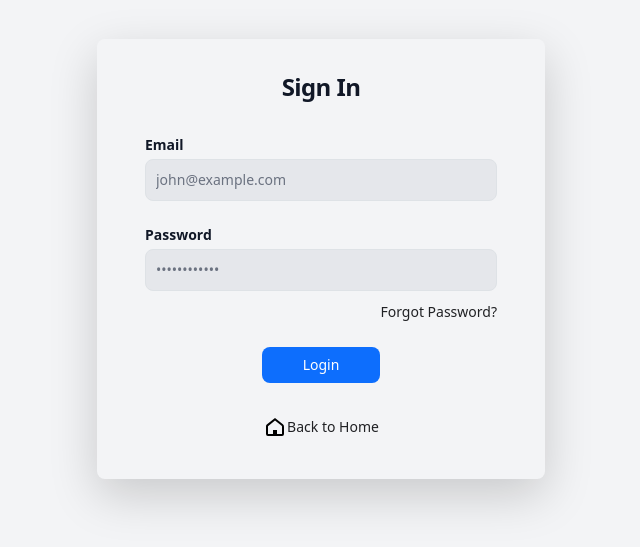
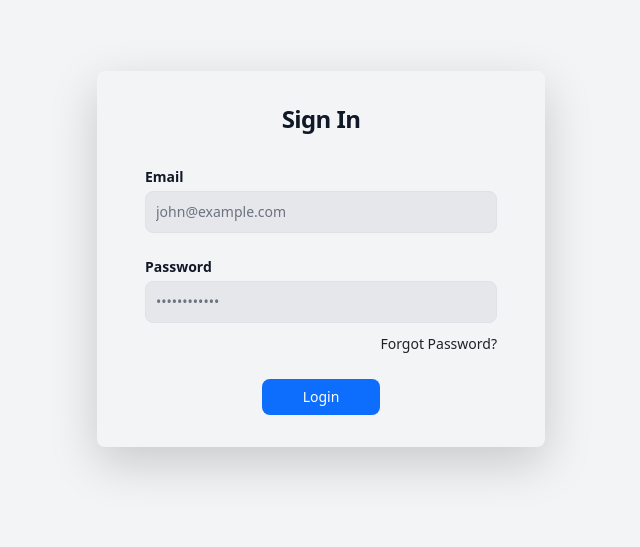
Before and after one commit to aashishxetri5/Kavach, a React (Create React App) app in the folder frontend/: page /login in a window 1280 px wide. Shown: the part 141-688 px from the top of the page, without its empty margins (319-959 px from the left). Built offline with nearby package versions, Linux system fonts and the light colour scheme.

Commit message:
Minor changes and corrections

```diff
--- a/frontend/src/components/AllFiles.jsx
+++ b/frontend/src/components/AllFiles.jsx
@@ -3,11 +3,11 @@ import { FileCards } from "./FileCards";
 
 const AllFiles = () => {
   return (
-    <div class="">
-      <div class="title">
-        <h2 class="text-2xl mb-3 mt-1">All Files</h2>
+    <div className="">
+      <div className="title">
+        <h2 className="text-2xl mb-3 mt-1">All Files</h2>
       </div>
-      <div class="fileList">
+      <div className="fileList">
         <div className="flex flex-wrap items-center gap-4 w-full">
           <FileCards />
           <FileCards />
--- a/frontend/src/components/ContextMenu.jsx
+++ b/frontend/src/components/ContextMenu.jsx
@@ -1,7 +1,7 @@
 const ContextMenu = () => {
   return (
     <div className="d-flex justify-content-between align-items-center ms-auto">
-      <div class="dropdown ms-auto">
+      <div className="dropdown ms-auto">
         <svg
         className="cursor-pointer"
           width="20"
@@ -17,15 +17,15 @@ const ContextMenu = () => {
             fill="black"
           />
         </svg>
-        <ul class="dropdown-menu cursor-pointer user-select-none">
+        <ul className="dropdown-menu cursor-pointer user-select-none">
           <li>
-            <span class="dropdown-item">
-              <i class="fas fa-pen mx-2"></i> Update
+            <span className="dropdown-item">
+              <i className="fas fa-pen mx-2"></i> Update
             </span>
           </li>
           <li>
-            <span class="dropdown-item">
-              <i class="fas fa-trash mx-2"></i> Delete
+            <span className="dropdown-item">
+              <i className="fas fa-trash mx-2"></i> Delete
             </span>
           </li>
         </ul>
--- a/frontend/src/components/FileCards.jsx
+++ b/frontend/src/components/FileCards.jsx
@@ -10,7 +10,7 @@ const FileCards = () => {
 
   return (
     <div
-      className="card px-0 h-48 border-0 shadow-xl rounded-2xl"
+      className="card px-0 h-48 border-0 shadow-xl rounded-2xl cursor-pointer"
       style={{ width: "calc(20% - 1.2rem)" }}
     >
       <div
--- a/frontend/src/components/SideBar.jsx
+++ b/frontend/src/components/SideBar.jsx
@@ -106,7 +106,7 @@ const SideBar = () => {
       <aside className="menu mt-4 text-lg">
         <ul className="list-style-none">
           <li className="linkitem">
-            <Link to="/home">
+            <Link to="/">
               <svg
                 xmlns="http://www.w3.org/2000/svg"
                 width={24}
--- a/frontend/src/components/Spinner.jsx
+++ b/frontend/src/components/Spinner.jsx
@@ -4,7 +4,7 @@ import "../styles/spinner.css";
 const Spinners = () => {
   return (
     <div className="h-screen flex justify-center items-center">
-      <div class="lds-ellipsis">
+      <div className="lds-ellipsis">
         <div></div>
         <div></div>
         <div></div>
--- a/frontend/src/components/TopBar.jsx
+++ b/frontend/src/components/TopBar.jsx
@@ -113,27 +113,27 @@ const TopBar = () => {
             </div>
             <ul className="dropdown-menu">
               <li>
-                <a className="dropdown-item py-2" href="#">
+                <Link className="dropdown-item py-2" to="#">
                   Action
-                </a>
+                </Link>
               </li>
               <li>
-                <a className="dropdown-item py-2" href="#">
+                <Link className="dropdown-item py-2" to="#">
                   Another action
-                </a>
+                </Link>
               </li>
               <li>
-                <a className="dropdown-item py-2" href="#">
+                <Link className="dropdown-item py-2" to="#">
                   Something else here
-                </a>
+                </Link>
               </li>
               <li>
                 <hr className="dropdown-divider" />
               </li>
               <li>
-                <a className="dropdown-item py-2" href="#">
+                <Link className="dropdown-item py-2" to="#">
                   Separated link
-                </a>
+                </Link>
               </li>
             </ul>
           </div>
--- a/frontend/src/pages/DashboardPage.jsx
+++ b/frontend/src/pages/DashboardPage.jsx
@@ -20,7 +20,7 @@ const DashboardPage = () => {
         <SideBar />
         <div className="content bg-white px-3 rounded w-4/5 mt-1 px-2 h-custom-screen overflow-y-scroll pb-8">
           <Routes>
-            <Route path="/home" exact Component={Home} />
+            <Route path="/" exact Component={Home} />
             <Route path="/files" exact Component={AllFiles} />
             <Route path="/directories" exact Component={Directories} />
             <Route path="/shared" exact Component={Shared} />
--- a/frontend/src/pages/LoginPage.jsx
+++ b/frontend/src/pages/LoginPage.jsx
@@ -129,26 +129,6 @@ const LoginPage = () => {
               </button>
             </div>
           </form>
-
-          <div className="mt-4 flex justify-center">
-            <Link
-              to="/"
-              className="text-gray-800 font-medium rounded-lg text-sm px-4 py-2 flex justify-center items-center underline hover:bg-gray-200/[.5] transition ease-in-out hover:scale-110"
-            >
-              <svg
-                xmlns="http://www.w3.org/2000/svg"
-                width="24"
-                height="24"
-                viewBox="0 0 24 24"
-              >
-                <path
-                  fill="black"
-                  d="m12 5.561l-7 5.6V19h5v-4h4v4h5v-7.358a1 1 0 0 0-.375-.781zM12 3l7.874 6.3A3 3 0 0 1 21 11.641V19a2 2 0 0 1-2 2H5a2 2 0 0 1-2-2v-7.839A2 2 0 0 1 3.75 9.6z"
-                ></path>
-              </svg>
-              Back to Home
-            </Link>
-          </div>
         </section>
       </div>
     </div>
--- a/frontend/src/utils/truncateName.utils.js
+++ b/frontend/src/utils/truncateName.utils.js
@@ -1,6 +1,5 @@
 //trims the name to fit the card
 const truncateName = (name, maxLength = 20) => {
-  console.log(name);
   return name.length > maxLength ? `${name.slice(0, maxLength - 3)}...` : name;
 };
 
```
